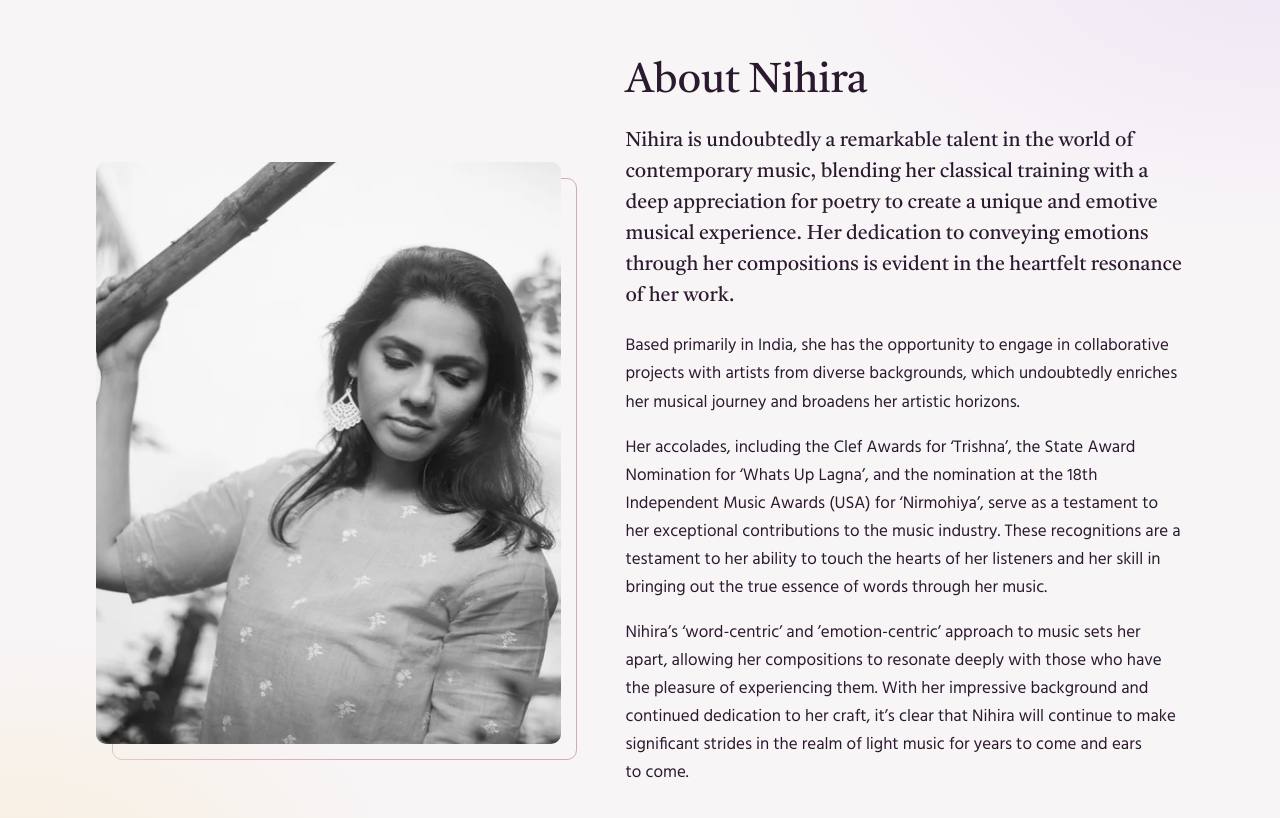
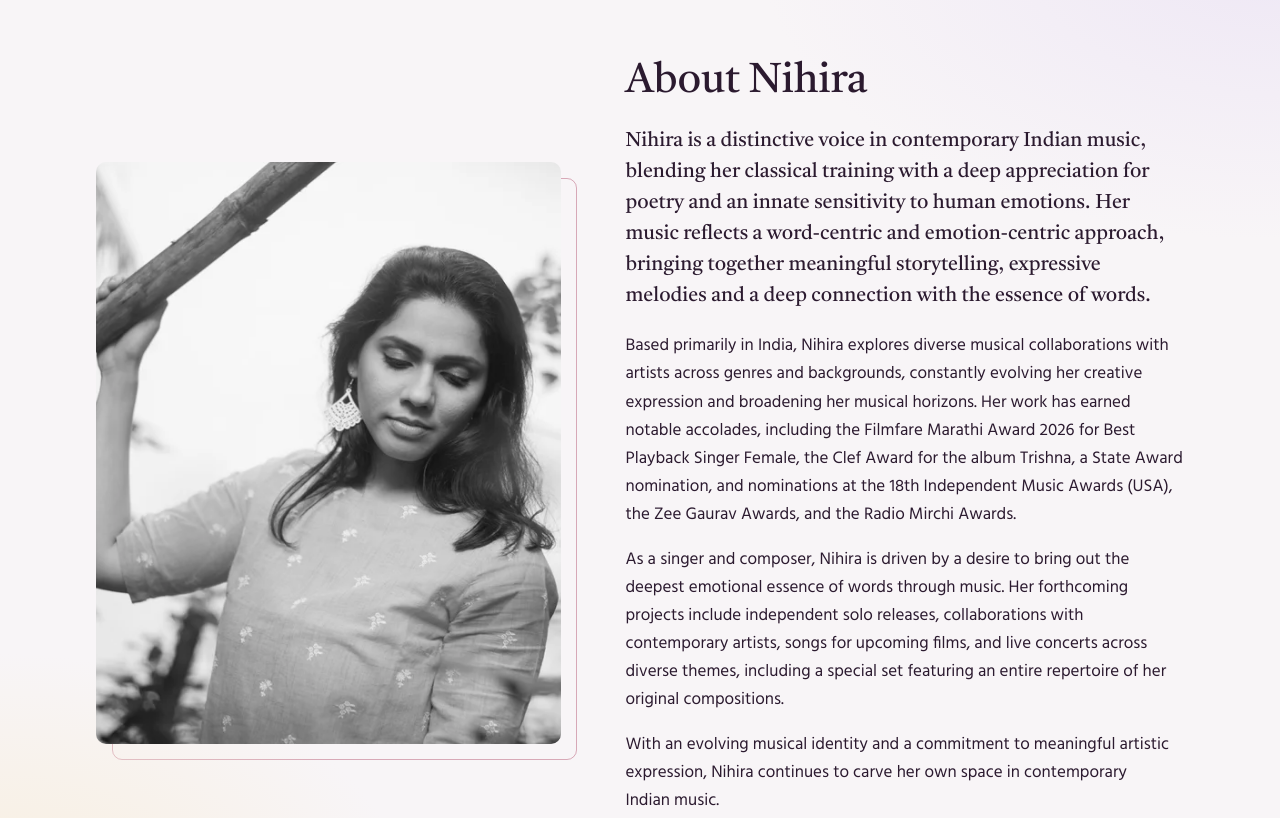
Before and after one commit to get2abhijit/nihiramusic-website, a plain HTML site: page index.html in a window 1280 px wide. Shown: the part 840-1658 px from the top of the page. Drawn offline with Linux system fonts and the light colour scheme.

Commit message:
Minor changes - updated `About` text and `Title`

```diff
--- a/data/home.json
+++ b/data/home.json
@@ -11,15 +11,16 @@
   "about": {
     "heading": "About Nihira",
     "paragraphs": [
-      "Nihira is undoubtedly a remarkable talent in the world of contemporary music, blending her classical training with a deep appreciation for poetry to create a unique and emotive musical experience. Her dedication to conveying emotions through her compositions is evident in the heartfelt resonance of her work.",
-      "Based primarily in India, she has the opportunity to engage in collaborative projects with artists from diverse backgrounds, which undoubtedly enriches her musical journey and broadens her artistic horizons.",
-      "Her accolades, including the Clef Awards for ‘Trishna’, the State Award Nomination for ‘Whats Up Lagna’, and the nomination at the 18th Independent Music Awards (USA) for ‘Nirmohiya’, serve as a testament to her exceptional contributions to the music industry. These recognitions are a testament to her ability to touch the hearts of her listeners and her skill in bringing out the true essence of words through her music.",
-      "Nihira’s ‘word-centric’ and ’emotion-centric’ approach to music sets her apart, allowing her compositions to resonate deeply with those who have the pleasure of experiencing them. With her impressive background and continued dedication to her craft, it’s clear that Nihira will continue to make significant strides in the realm of light music for years to come and ears to come."
+      "Nihira is a distinctive voice in contemporary Indian music, blending her classical training with a deep appreciation for poetry and an innate sensitivity to human emotions. Her music reflects a word-centric and emotion-centric approach, bringing together meaningful storytelling, expressive melodies and a deep connection with the essence of words.",
+
+      "Based primarily in India, Nihira explores diverse musical collaborations with artists across genres and backgrounds, constantly evolving her creative expression and broadening her musical horizons. Her work has earned notable accolades, including the Filmfare Marathi Award 2026 for Best Playback Singer Female, the Clef Award for the album Trishna, a State Award nomination, and nominations at the 18th Independent Music Awards (USA), the Zee Gaurav Awards, and the Radio Mirchi Awards.",
+
+      "As a singer and composer, Nihira is driven by a desire to bring out the deepest emotional essence of words through music. Her forthcoming projects include independent solo releases, collaborations with contemporary artists, songs for upcoming films, and live concerts across diverse themes, including a special set featuring an entire repertoire of her original compositions.",
+      "With an evolving musical identity and a commitment to meaningful artistic expression, Nihira continues to carve her own space in contemporary Indian music."
     ],
     "image": "assets/img/dsc2458-m7vkyjzvjzfl8zj7-06f4e3-1224.webp",
     "imageAlt": "Nihira - A remarkable talent",
-    "source": "https://nihiramusic.in/",
-    "_note": "M2: same photo as the old site, requested without the old site's 1224x584 crop so the portrait layout shows the full picture. M4 (owner decisions): 'Based in Germany' changed to 'Based primarily in India'; 'American Independent Award Nomination' changed to the verified award name (18th Independent Music Awards, USA, 2020). Rest verbatim from the old site."
+    "source": "https://nihiramusic.in/"
   },
   "sections": {
     "releases": {
--- a/index.html
+++ b/index.html
@@ -3,7 +3,7 @@
 <head>
 <meta charset="utf-8">
 <meta name="viewport" content="width=device-width, initial-scale=1">
-<title>Nihira Joshi: Unique Musical Experience | The Sound of (Nihira)Music</title>
+<title>Nihira Joshi: A Unique Musical Experience</title>
 <meta name="description" content="Explore Nihira&#x27;s remarkable talent, blending classical training with poetry to create emotive compositions. Collaborations with diverse artists leads to a unique musical experience for listeners.">
 <link rel="canonical" href="https://nihiramusic.in/">
 <meta property="og:type" content="website">
```
